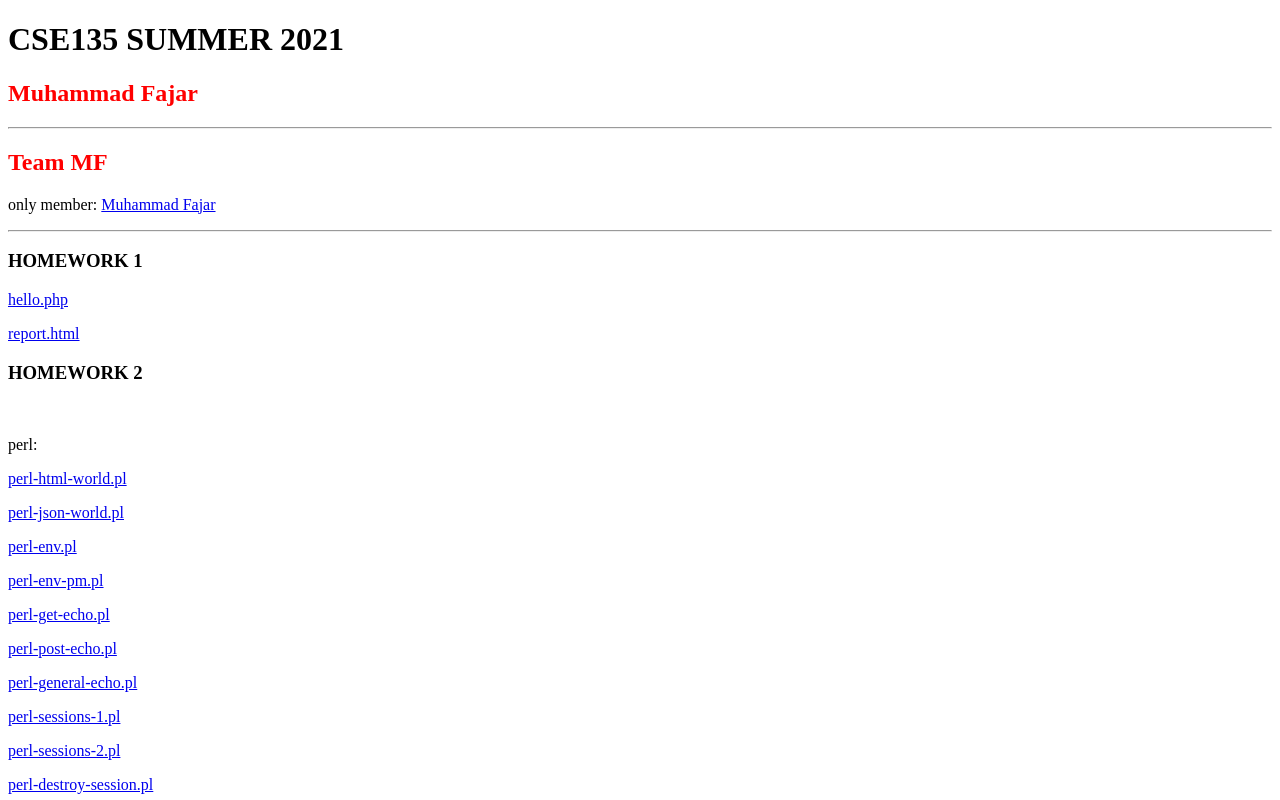
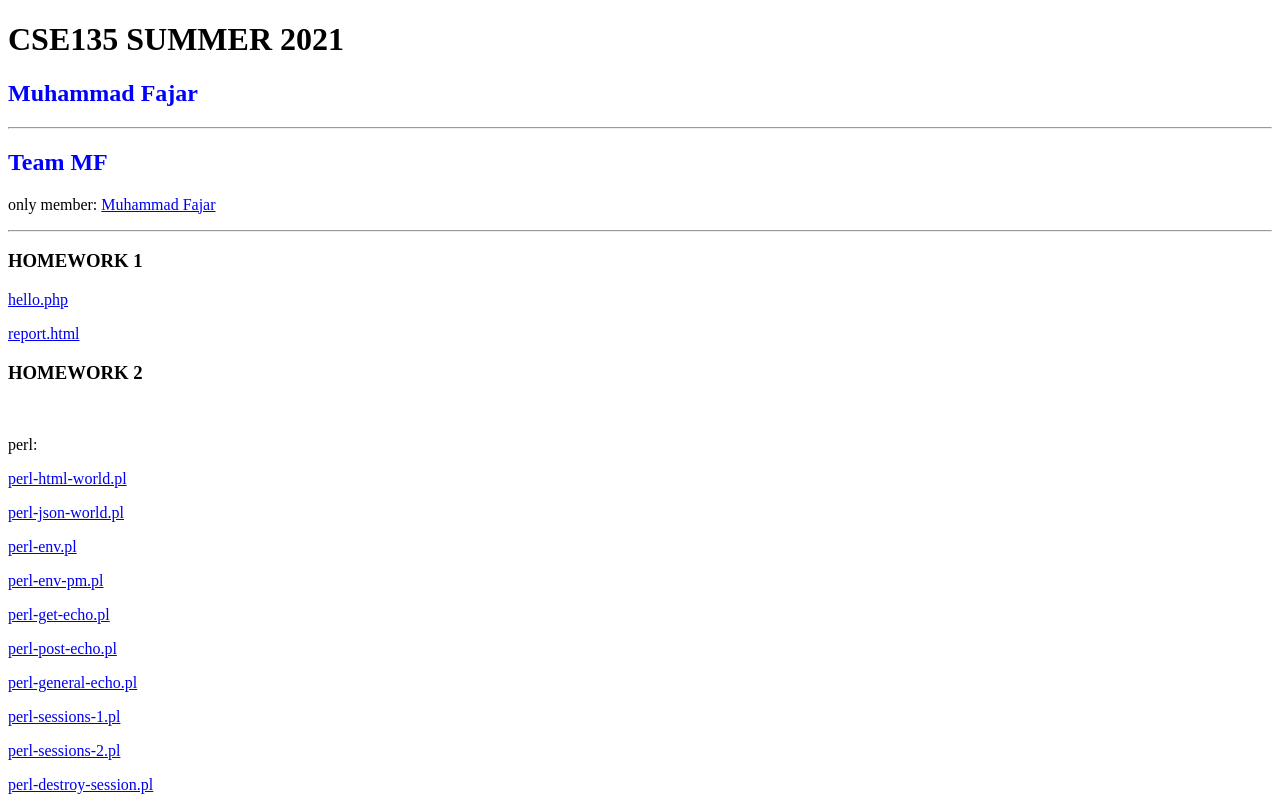
Before and after one commit to MuhammadCF/mfajarcse135, a website with bundled scripts: page index.html in a window 1280 px wide. Shown: the top 800 px of the page. Built offline with nearby package versions, Linux system fonts and the light colour scheme.

Commit message:
testingsessionStorage 2

```diff
--- a/index.html
+++ b/index.html
@@ -20,7 +20,7 @@
     <script src="./sendData.js" type="module"></script>
     <style>
         h2 {
-            color: red;
+            color: blue;
         }
     </style>
 </head>
--- a/sendData.js
+++ b/sendData.js
@@ -1,9 +1,10 @@
 //import { json } from "body-parser";
-import {data} from "./collector";
+import {data} from "./collector.js";
 
-let store = window.sessionStorage;
 
 function sendInit(){
+    let store = window.sessionStorage;
+
     store.setItem('static', JSON.stringify(data.static));
     store.setItem('performance', JSON.stringify(data.performance));
     store.setItem('activity', JSON.stringify(data.activity));
```
